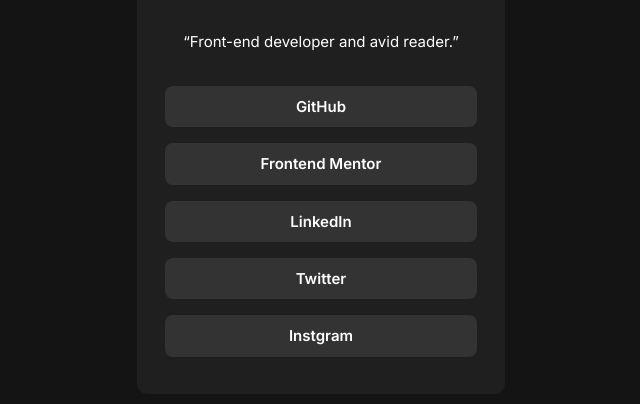
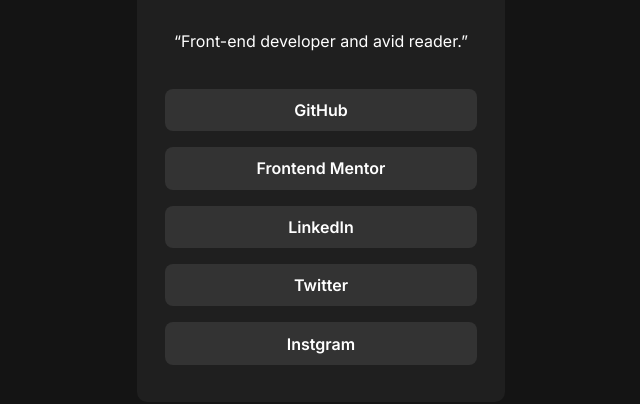
Before and after one commit to mostafawaelshoeip/Frontend-Mentor-Social-links-profile, a plain HTML site: page index.html in a window 1280 px wide. Shown: the part 302-706 px from the top of the page, without its empty margins (319-959 px from the left). Drawn offline with Linux system fonts and the light colour scheme.

Commit message:
third screenshot

```diff
--- a/styles/master.css
+++ b/styles/master.css
@@ -35,13 +35,12 @@ body {
     width: 100vw;
     height: 100vh;
     color: var(--White-color);
-    font-size: 15px;
 }
 
 /* Main content */
 main {
     max-width: 23rem;
-    height: 37rem;
+    height: 38rem;
     background-color: var(--light-black);
     display: flex;
     flex-flow: row wrap;
@@ -94,7 +93,7 @@ ul {
     display: flex;
     flex-flow: row wrap;
     justify-content: center;
-    margin-bottom: 1.5rem;
+    margin-bottom: 1.4rem;
 }
 
 ul li {
```
